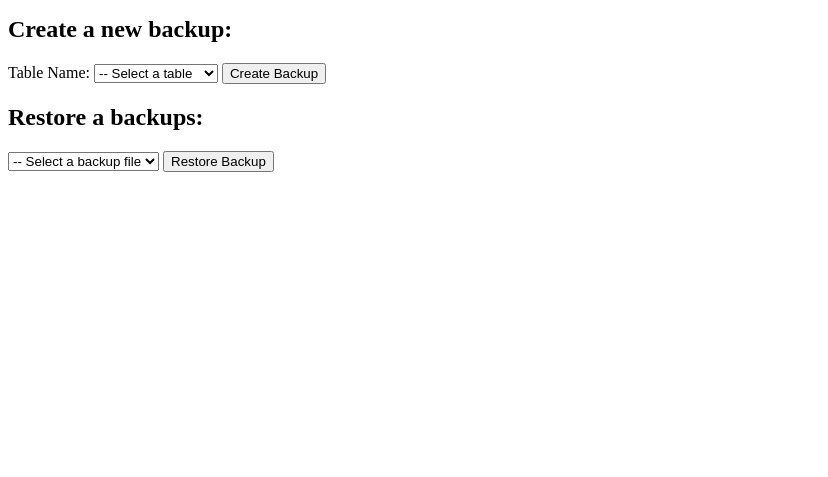
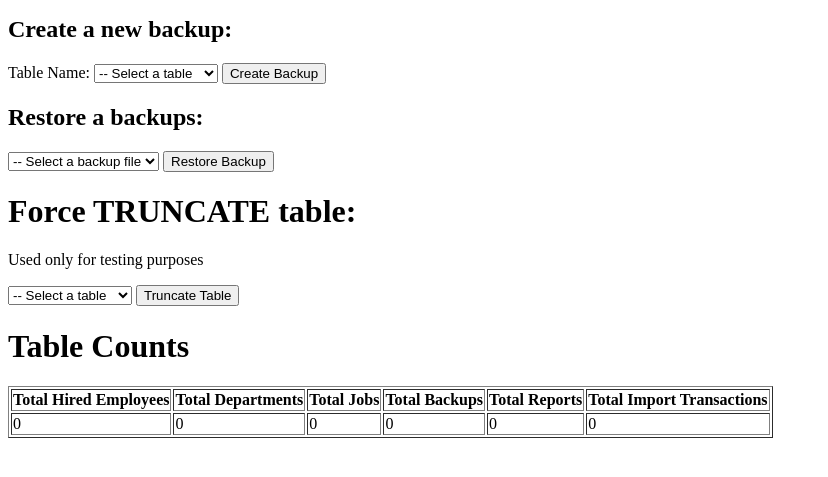
Before and after one commit to agamba/data-engineer-challenge, a Flask app: page /backups in a window 1280 px wide. Shown: the part 152-629 px from the top of the page, without its empty margins (0-828 px from the left). Run offline with Flask 3, Linux system fonts and the light colour scheme.

Commit message:
Added force truncate for debuging backup

```diff
--- a/app.py
+++ b/app.py
@@ -6,7 +6,7 @@ import mimetypes
 
 from config import RESULT_FOLDER, UPLOAD_FOLDER
 from models import initialize_db
-from csv_to_db import process_valid_invalid_results, get_table_counts, get_import_logs
+from csv_to_db import process_valid_invalid_results, get_table_counts, get_import_logs, force_truncate_table
 from backups import create_backup, restore_backup, get_backup_files
 
 from req001 import process_requirement1
@@ -118,12 +118,20 @@ def get_import():
         # render the import page
         return render_template('import.html', import_logs_html=import_logs_html, number_of_logs=number_of_logs)
 
+@app.route("/force-truncate-table", methods=['GET', 'POST'])
+def force_truncate():
+    if request.method == 'POST':
+        table_name  = request.form.get('table_name')
+        result = force_truncate_table(table_name)
+        return result
+
 # BACKUPS
 @app.route("/backups")
 def backup_page():
     # load and dispaly existing backups
     backups = get_backup_files()
-    return render_template('backups.html' , backups=backups)
+    table_counts = get_table_counts()
+    return render_template('backups.html' , backups=backups, table_counts=table_counts)
 
 @app.route("/backups-restore", methods=['GET', 'POST'])
 def backup_restore():
--- a/csv_to_db.py
+++ b/csv_to_db.py
@@ -5,7 +5,7 @@ import traceback
 import pandas as pd
 import numpy as np
 import json
-from sqlalchemy import insert
+from sqlalchemy import insert, text
 import uuid
 
 from config import LOGS_FOLDER, SHOW_CONSOLE_LOGS_IMPORT, columns_names_by_table
@@ -40,6 +40,12 @@ def get_import_logs(number_of_logs=100):
     # convert df to html table
     html = result.to_html(index=False, escape=False) # convert df to html table
     return html
+
+def force_truncate_table(table_name):
+    query = f"TRUNCATE TABLE {table_name};"
+    with engine.connect() as connection:
+        connection.execute(text(query))
+    return f"Table {table_name} truncated successfully"
 
 def load_csv_data(file_name, chunk_size, table_name):
     columns_names = columns_names_by_table[table_name]
--- a/templates/backups.html
+++ b/templates/backups.html
@@ -36,5 +36,18 @@
       </select>
       <button type="submit">Restore Backup</button>
     </form>
+    <h1>Force TRUNCATE table:</h1>
+    <p>Used only for testing purposes</p>
+    <form action="/force-truncate-table" method="post">
+      <select id="table_name" name="table_name" required>
+        <option value="">-- Select a table</option>
+        <option value="hired_employees">hired_employees</option>
+        <option value="departments">departments</option>
+        <option value="jobs">jobs</option>
+      </select>
+      <button type="submit">Truncate Table</button>
+    </form>
+    <h1>Table Counts</h1>
+    {{ table_counts | safe }}
   </body>
 </html>
```
